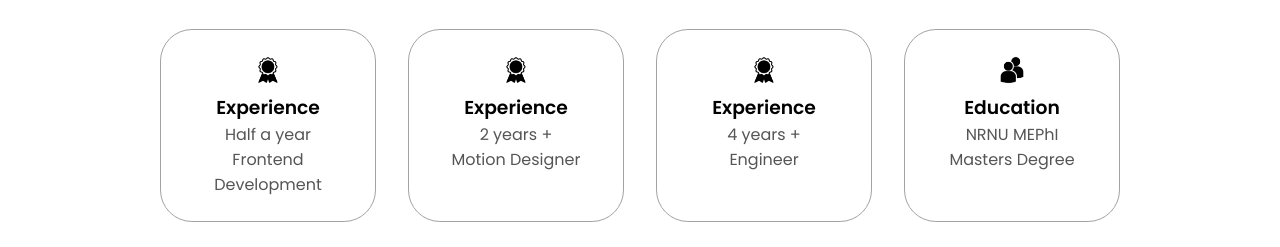
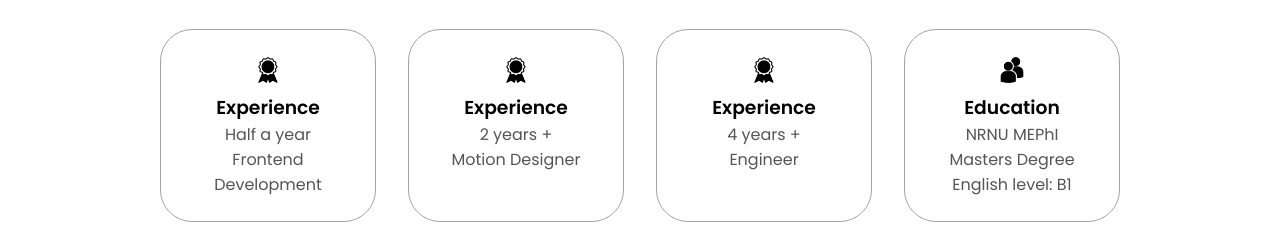
Before and after one commit to Vlad-m28/rsschool-cv, a plain HTML site: page index.html in a window 1280 px wide. Shown: the part 1028-1275 px from the top of the page. Drawn offline with Linux system fonts and the light colour scheme.

Commit message:
feat: add English level

```diff
--- a/index.html
+++ b/index.html
@@ -102,7 +102,7 @@
                 class="icon"
               >
               <h3>Education</h3>
-              <p>NRNU MEPhI<br>Masters Degree</p>
+              <p>NRNU MEPhI<br>Masters Degree<br>English level: B1</p>
             </div>
           </div>
           <div class="text-container">
```
